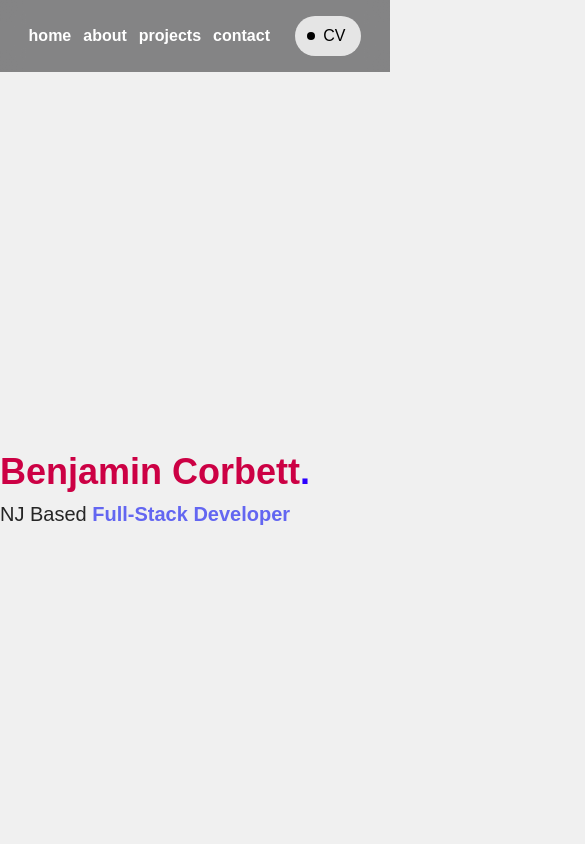
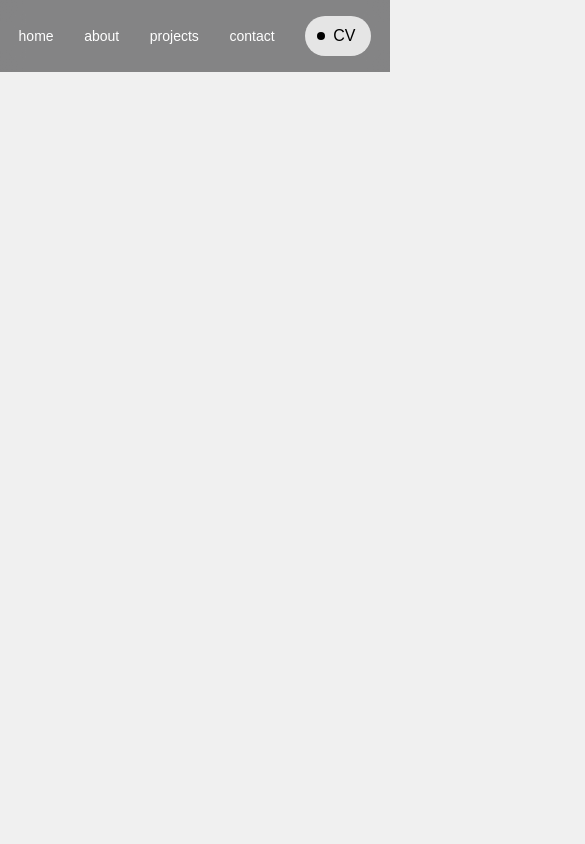
Before and after one commit to bcsurf2822/Benjamin-Corbett-Portfolio, a Next.js app: page / in a window 390 px wide. Shown: the top 844 px of the page, 585 px wide, since content can reach past the window. Built offline with nearby package versions, Linux system fonts and the light colour scheme.

Commit message:
further making nav bar responsive looking much better after removing un necessary content

```diff
--- a/app/components/hero/Hero.js
+++ b/app/components/Hero.js
@@ -1,6 +1,8 @@
 "use client";
 
-import Reveal from "../util/Reveal";
+import Reveal from "./util/Reveal";
+
+
 
 export default function Hero() {
   return (
--- a/app/components/nav/ClearNav.js
+++ b/app/components/nav/ClearNav.js
@@ -5,6 +5,7 @@ import { useState } from "react";
 import FlipNav from "./NavLink";
 import { useMotionValueEvent, useScroll, motion } from "framer-motion";
 import CVButton from "./CVButton";
+import NavContent from "./NavLink";
 
 export const ClearNav = () => {
   const [scrolled, setScrolled] = useState(false);
@@ -32,11 +33,10 @@ export const ClearNav = () => {
         duration: 1.25,
         ease: "easeInOut",
       }}
-      className={`h-[72px] w-full px-4 flex items-center justify-around sticky top-0 z-20 bg-zinc-900/50 backdrop-blur-md`}
+      className={`h-[72px] w-full flex justify-evenly sticky top-0 z-20 bg-zinc-900/50 backdrop-blur-md`}
     >
       {" "}
-      <FlipNav />
-      <CVButton />
+      <NavContent />
     </motion.nav>
   );
 };
--- a/app/components/nav/NavLink.js
+++ b/app/components/nav/NavLink.js
@@ -2,37 +2,30 @@
 
 import { motion } from "framer-motion";
 import Link from "next/link";
+import CVButton from "./CVButton";
 
-const FlipNav = () => {
+const NavContent = () => {
   return (
-    <nav className="flex items-center  justify-between ">
-      <NavLeft />
+    <nav className="flex justify-evenly items-center  w-full gap-3 ">
+      <NavLink href="/#home" text="home" />
+      <NavLink href="/#about" text="about" />
+      <NavLink href="/#projects" text="projects" />
+      <NavLink href="/#contact" text="contact" />
+      <CVButton />
     </nav>
-  );
-};
-
-const NavLeft = () => {
-  return (
-    <div className="flex items-center gap-3 sm:gap-6 justfiy-around">
-      <NavLink href="/#home" text="home" />
-
-      <NavLink href="/#about" text="about" />
-
-      <NavLink href="/#projects" text="projects" />
-
-      <NavLink href="/#contact" text="contact" />
-    </div>
   );
 };
 
 const NavLink = ({ href, text }) => {
   return (
-    <Link href={href} className="block h-[30px] overflow-hidden font-medium" rel="nofollow">
+    <Link
+      href={href}
+      className="block h-[30px] overflow-hidden text-sm"
+      rel="nofollow"
+    >
       <motion.div whileHover={{ y: -30 }}>
-        <span className="flex items-center h-[30px] text-white font-bold ">
-          {text}
-        </span>
-        <span className="flex items-center h-[30px] text-primary-dark font-bold">
+        <span className="flex items-center h-[30px] text-white  ">{text}</span>
+        <span className="flex items-center h-[30px] text-primary-dark ">
           {text}
         </span>
       </motion.div>
@@ -40,4 +33,4 @@ const NavLink = ({ href, text }) => {
   );
 };
 
-export default FlipNav;
+export default NavContent;
--- a/app/page.js
+++ b/app/page.js
@@ -1,17 +1,18 @@
 
 
 import About from "./about/page";
-import Hero from "./components/hero/Hero";
+import Hero from "./components/Hero";
+
 import Contact from "./contact/page";
 import Projects from "./projects/page";
 
 const Home = () => {
   return (
     <main >
-      <Hero />
+      {/* <Hero />
       <About />
       <Projects />
-      <Contact />
+      <Contact /> */}
     </main>
   );
 };
```
